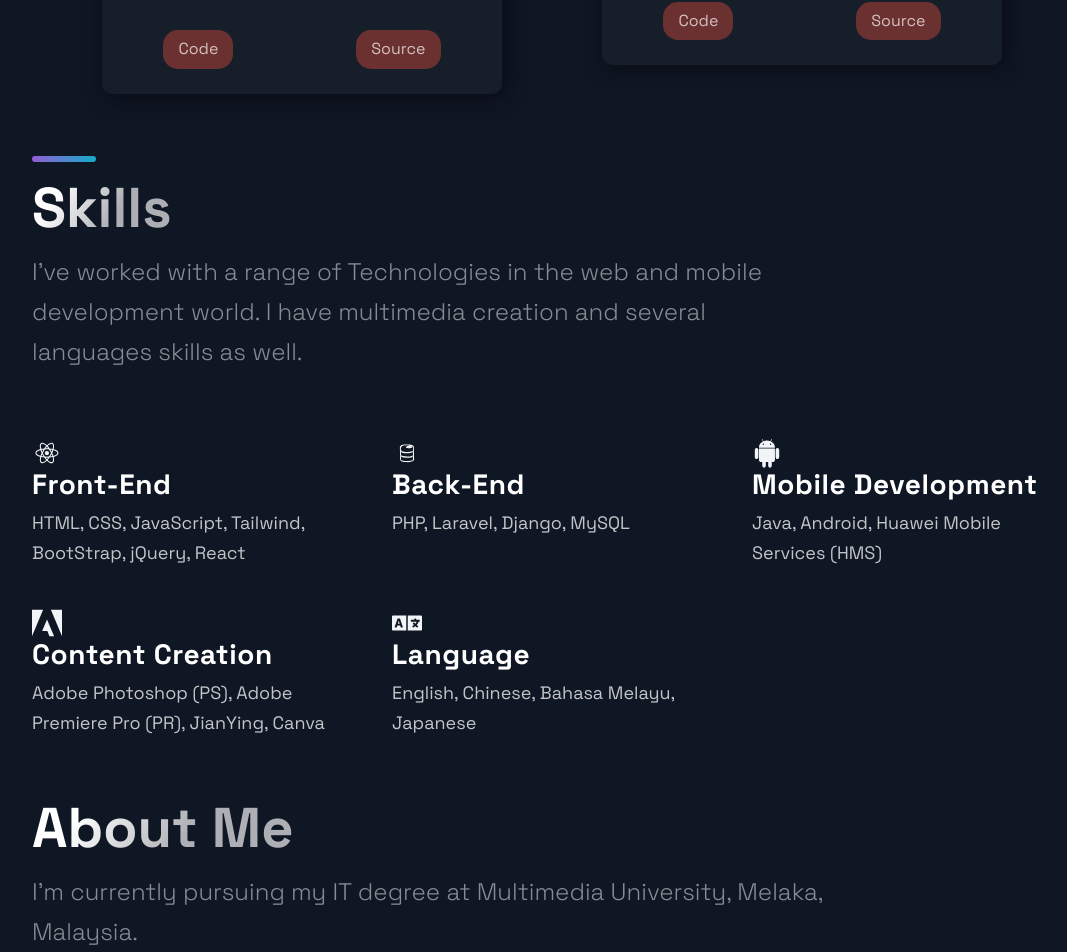
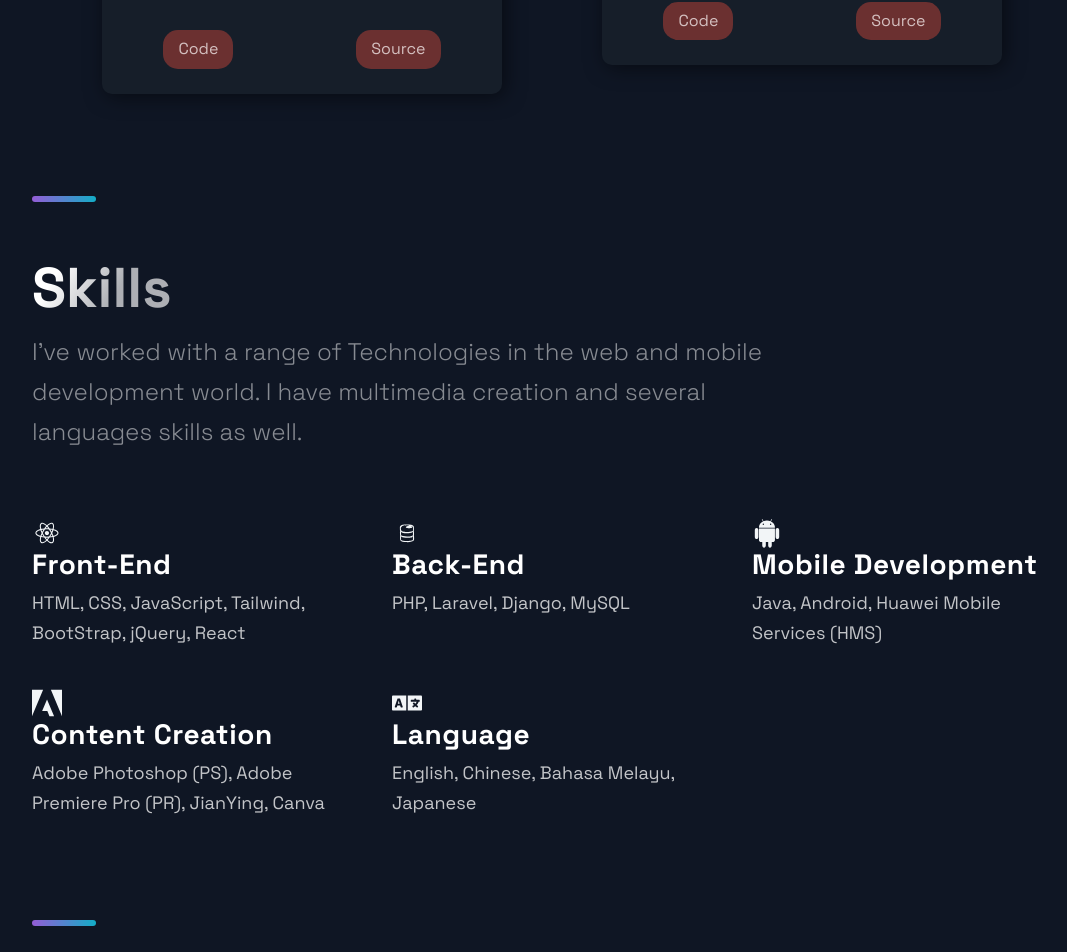
Before and after one commit to jxhau/jxhau.github.io, a Next.js app: page / in a window 1280 px wide. Shown: the part 1415-2367 px from the top of the page, without its empty margins (88-1155 px from the left). Built offline with nearby package versions, Linux system fonts and the light colour scheme.

Commit message:
minor update - divider

```diff
--- a/src/components/Technologies/Technologies.js
+++ b/src/components/Technologies/Technologies.js
@@ -31,7 +31,7 @@
 
 const Technologies = () =>  (
   <Section id='tech'>
-    <SectionDivider />
+    <SectionDivider divider />
     <br />
     <SectionTitle>Skills</SectionTitle>
     <SectionText>I've worked with a range of Technologies in the web and mobile development world. I have multimedia creation and several languages skills as well.</SectionText>
--- a/src/components/TimeLine/TimeLine.js
+++ b/src/components/TimeLine/TimeLine.js
@@ -44,6 +44,7 @@
 
   return (
     <Section id='about'>
+      <SectionDivider divider />
       <SectionTitle>About Me</SectionTitle>
       <SectionText>
         I'm currently pursuing my IT degree at Multimedia University, Melaka, Malaysia.
--- a/src/pages/index.js
+++ b/src/pages/index.js
@@ -13,7 +13,7 @@
   return (
     <Layout>
       <head>
-        <title>JX Hau</title>
+        <title>JX Hau | Webfolio</title>
       </head>
       <Section grid>
         <Hero />
```
